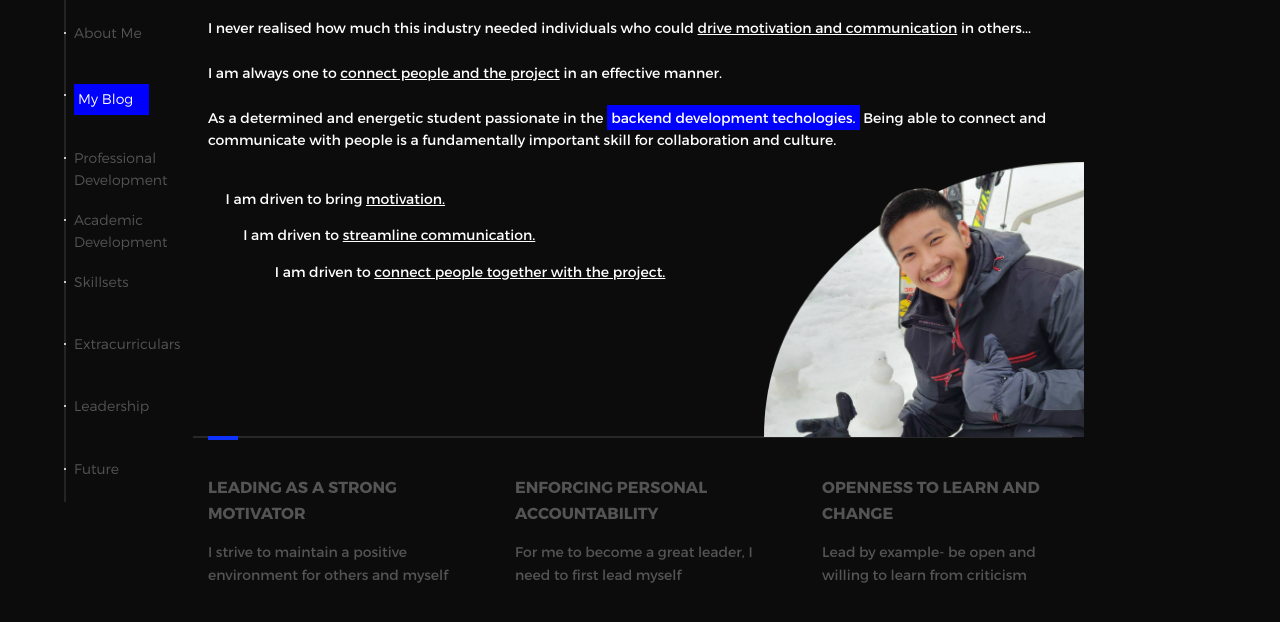
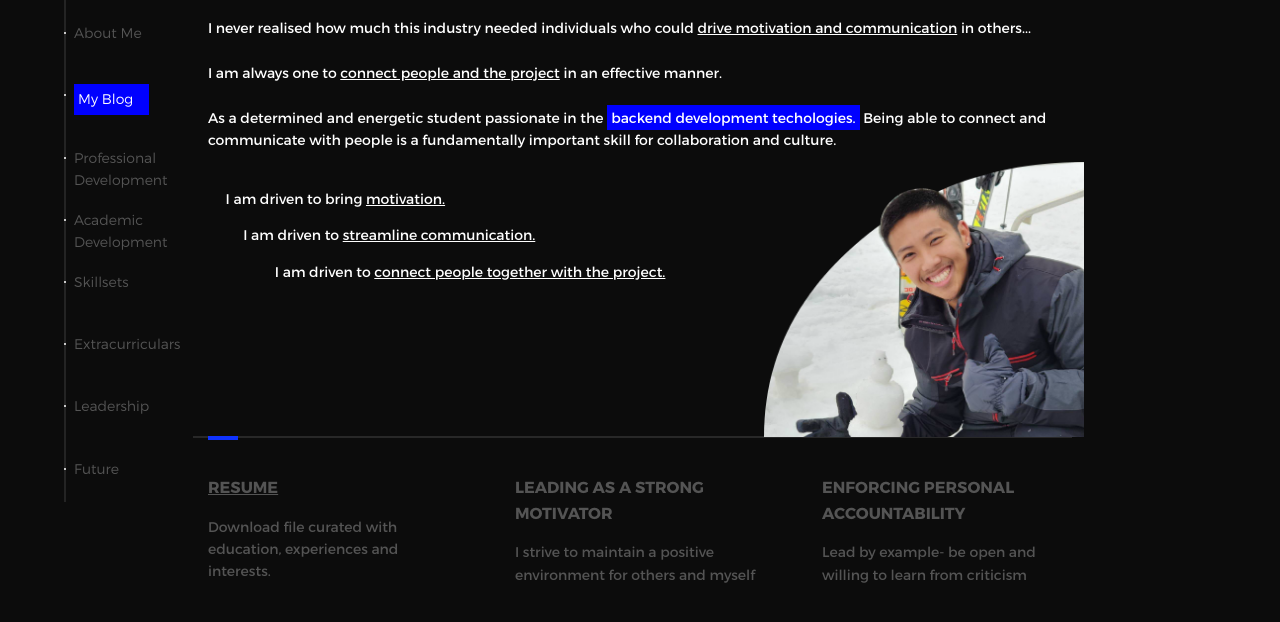
Before and after one commit to WesleyTran/WesleyTran.github.io, a plain HTML site: page index.html in a window 1280 px wide. Shown: the part 178-800 px from the top of the page. Drawn offline with nearby package versions, Linux system fonts and the light colour scheme; files whose address does not match are found by name.

Commit message:
Update index.html

```diff
--- a/index.html
+++ b/index.html
@@ -81,6 +81,10 @@
                                     <img src="assets/img/mee.png" width="320" height="275" />
                                 </div>
                                 <div class="intro--options">
+                                    <a href="wesleytran_resume.pdf" target="_blank">
+                                        <h3><u>Resume</u></h3>
+                                        <p>Download file curated with education, experiences and interests.</p>
+                                    </a>
                                     <a href="#0" style="cursor: default;">
                                         <h3>Leading as a strong Motivator</h3>
                                         <p>
@@ -89,12 +93,6 @@
                                     </a>
                                     <a href="#0" style="cursor: default;">
                                         <h3>Enforcing Personal Accountability</h3>
-                                        <p>
-                                            For me to become a great leader, I need to first lead myself
-                                        </p>
-                                    </a>
-                                    <a href="#0" style="cursor: default;">
-                                        <h3>Openness to learn and change</h3>
                                         <p>
                                             Lead by example- be open and willing to learn from criticism
                                         </p>
```
